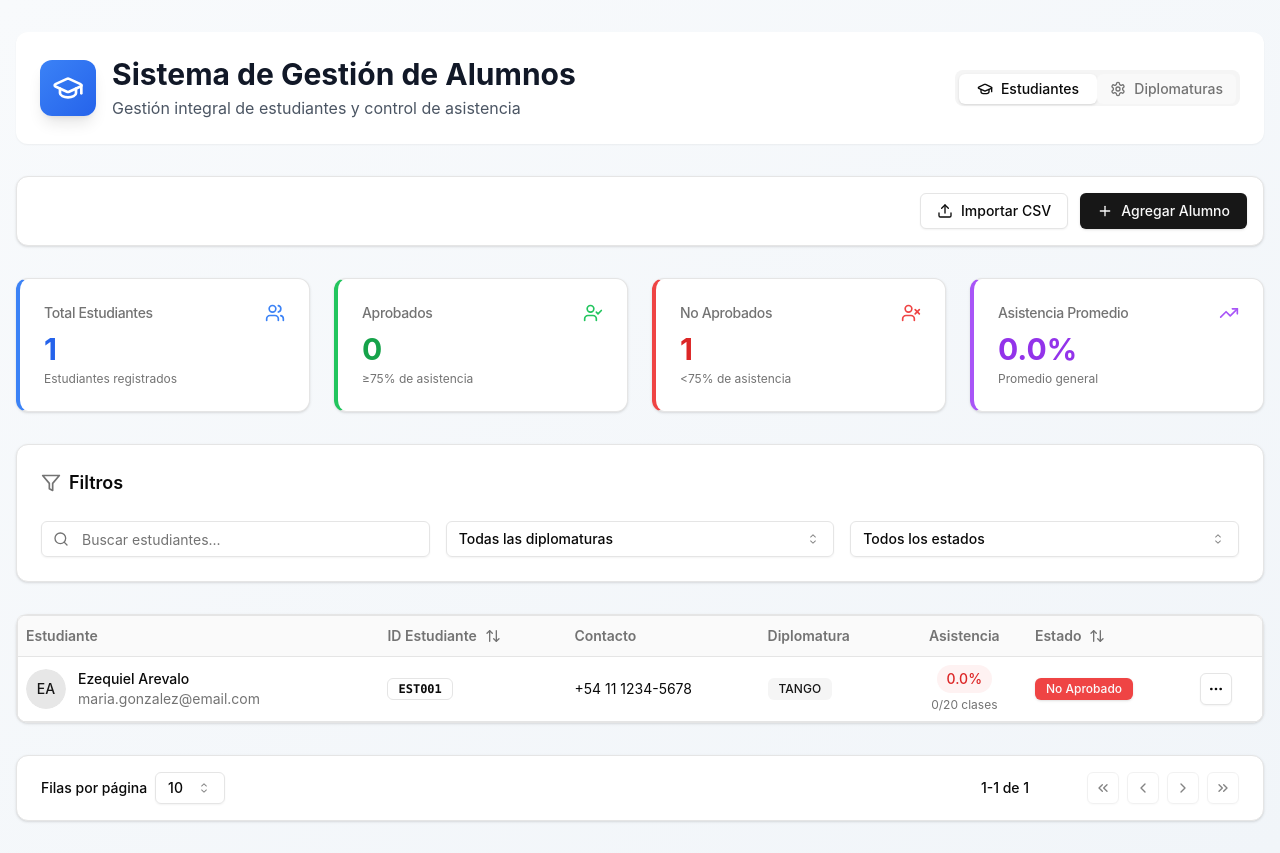
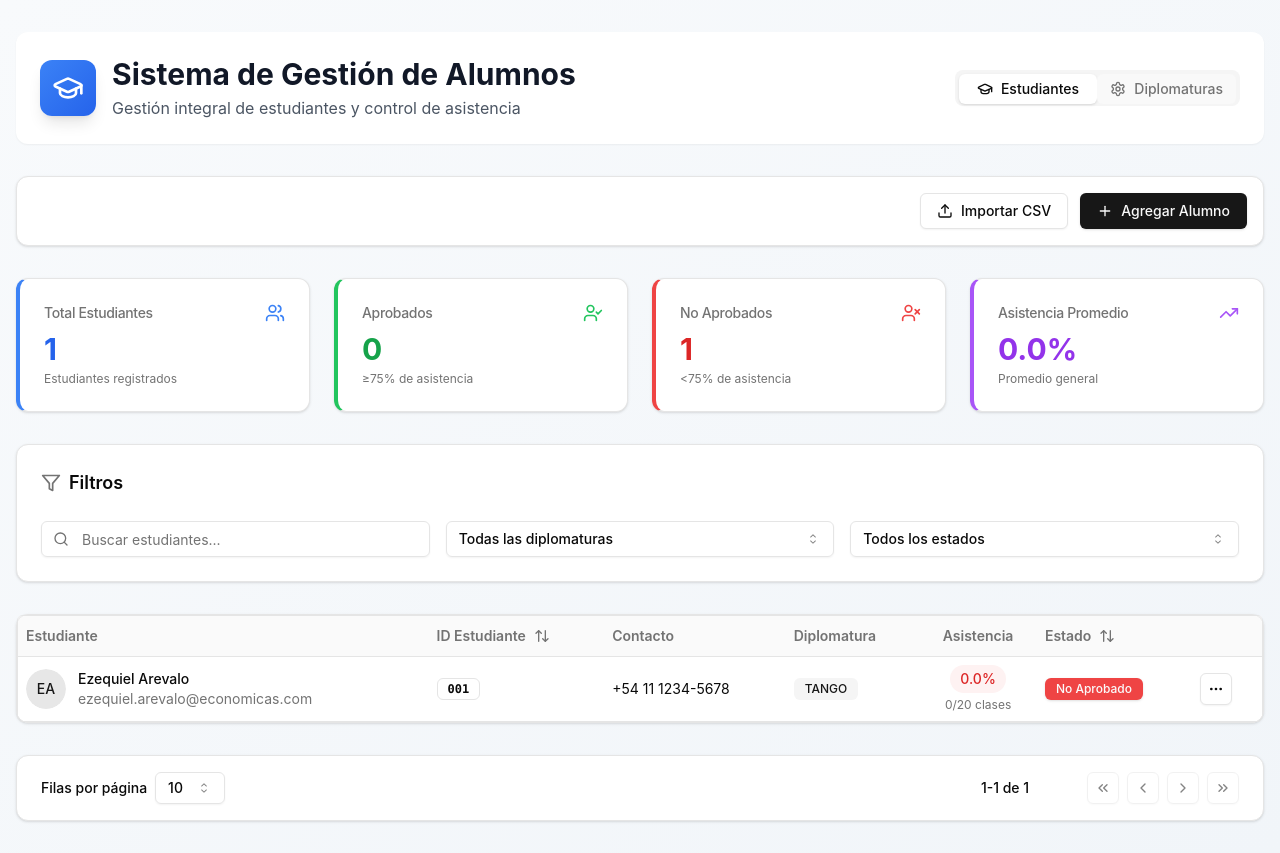
Before and after one commit to ezequiel-arevalo/uba-bedelia, a React (Vite) app: page / in a window 1280 px wide. Built offline with nearby package versions, Linux system fonts and the light colour scheme.

Commit message:
styles: adjusting default data!

```diff
--- a/src/App.tsx
+++ b/src/App.tsx
@@ -18,21 +18,7 @@ import { Student, Filters, StudentWithAttendance } from './types';
 import { toast } from 'sonner';
 
 function App() {
-  const {
-    diplomaturas,
-    sortConfig,
-    addStudent,
-    updateStudent,
-    deleteStudent,
-    addClassSession,
-    addDiplomatura,
-    updateDiplomatura,
-    deleteDiplomatura,
-    getStudentCountByDiplomatura,
-    getFilteredAndSortedStudents,
-    getStats,
-    handleSort,
-  } = useStudentData();
+  const { diplomaturas, sortConfig, addStudent, updateStudent, deleteStudent, addClassSession, addDiplomatura, updateDiplomatura, deleteDiplomatura, getStudentCountByDiplomatura, getFilteredAndSortedStudents, getStats, handleSort } = useStudentData();
 
   const [filters, setFilters] = useState<Filters>({
     diplomatura: 'all',
--- a/src/lib/mockData.ts
+++ b/src/lib/mockData.ts
@@ -15,9 +15,9 @@ export const mockStudents: Student[] = [
     nombre: 'Ezequiel',
     apellido: 'Arevalo',
     telefono: '+54 11 1234-5678',
-    email: 'maria.gonzalez@email.com',
+    email: 'ezequiel.arevalo@economicas.com',
     diplomatura: 'TANGO',
-    idEstudiante: 'EST001'
+    idEstudiante: '001'
   },
 ];
 
```
